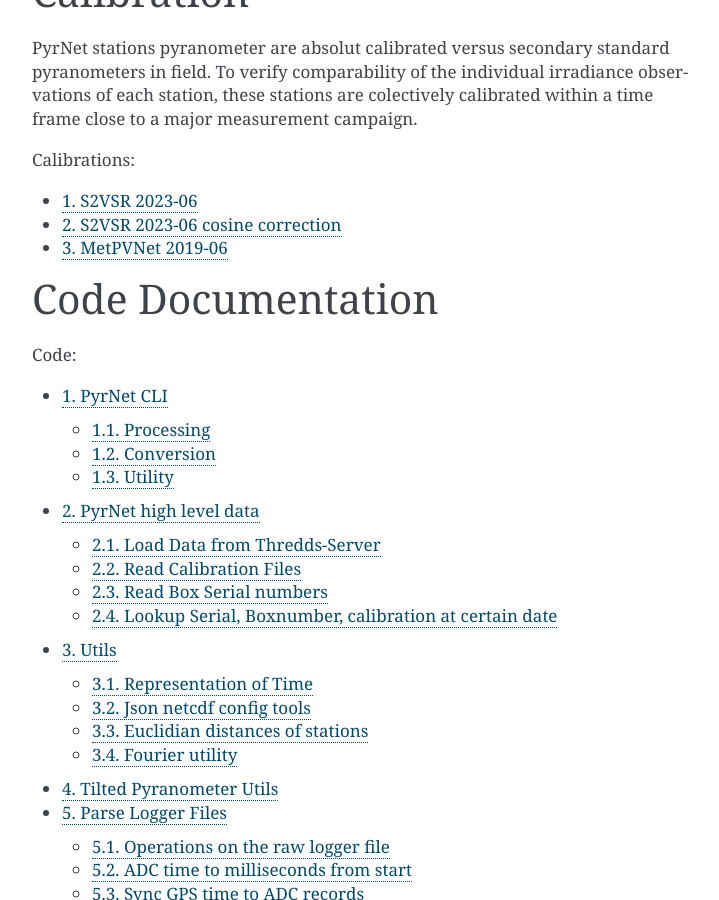
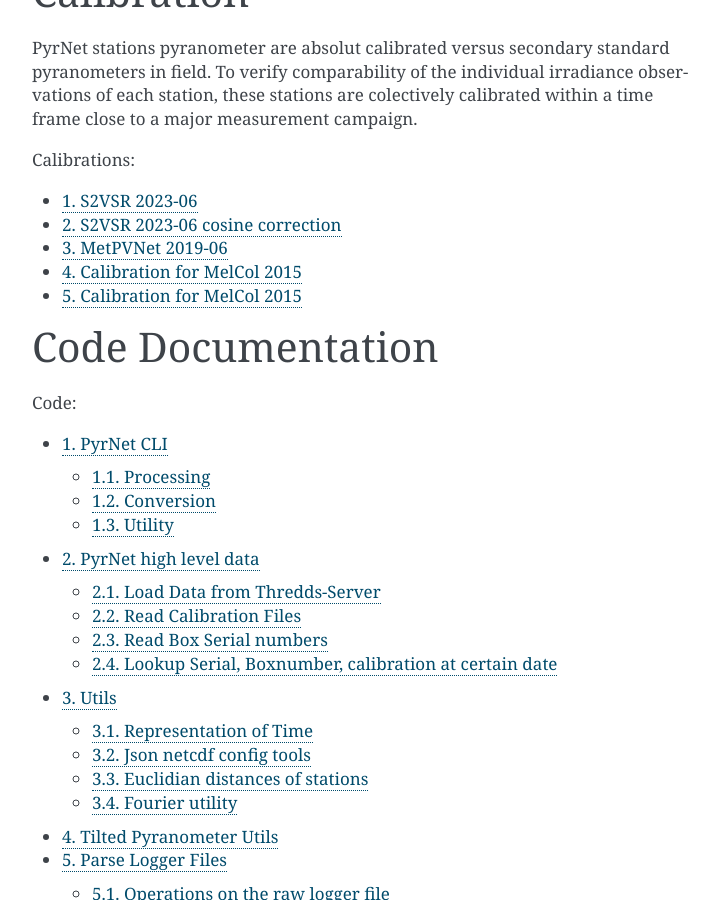
Before and after one commit to tropos-car/tropos-pyrnet, a Sphinx documentation site: the page built from docs/source/index.rst, in a window 1280 px wide and 900 px high, scrolled down 813 px. Shown: the whole window, without its empty margins (388-1107 px from the left). Built offline with Sphinx 7.4.7, drawn with Linux system fonts in a browser that asks for light colours.

Commit message:
update docs index

```diff
--- a/docs/source/index.rst
+++ b/docs/source/index.rst
@@ -23,9 +23,11 @@ To verify comparability of the individual irradiance observations of each statio
    :numbered:
    :caption: Calibrations:
 
-   calibration/calibration_s2vsr.ipynb
+   calibration/calibration_s2vsr.md
    calibration/cos_corr_s2vsr.ipynb
    calibration/calibration_metpvnet.md
+   calibration/calibration_melcol.md
+   calibration/calibration_melcol_cc.md
 
 Code Documentation
 ==================================
```
